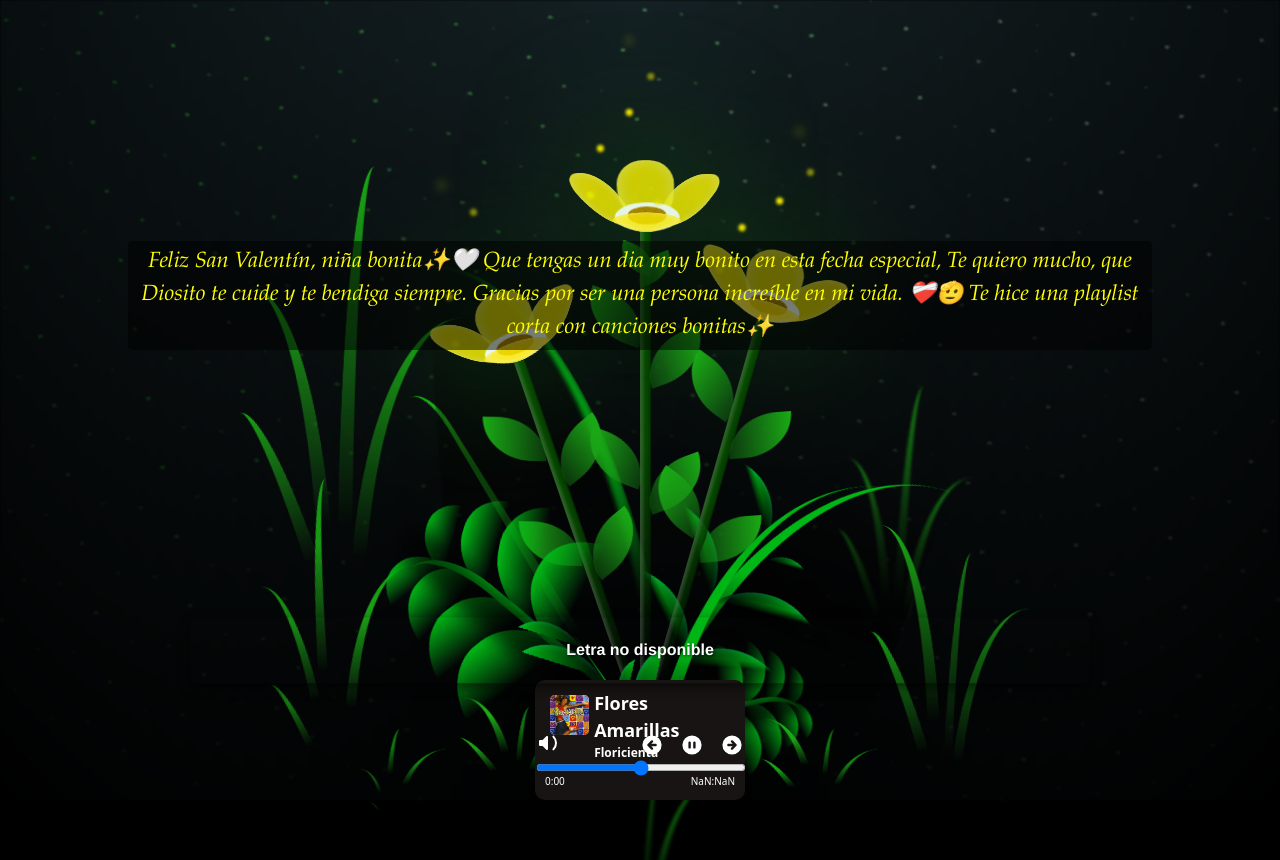
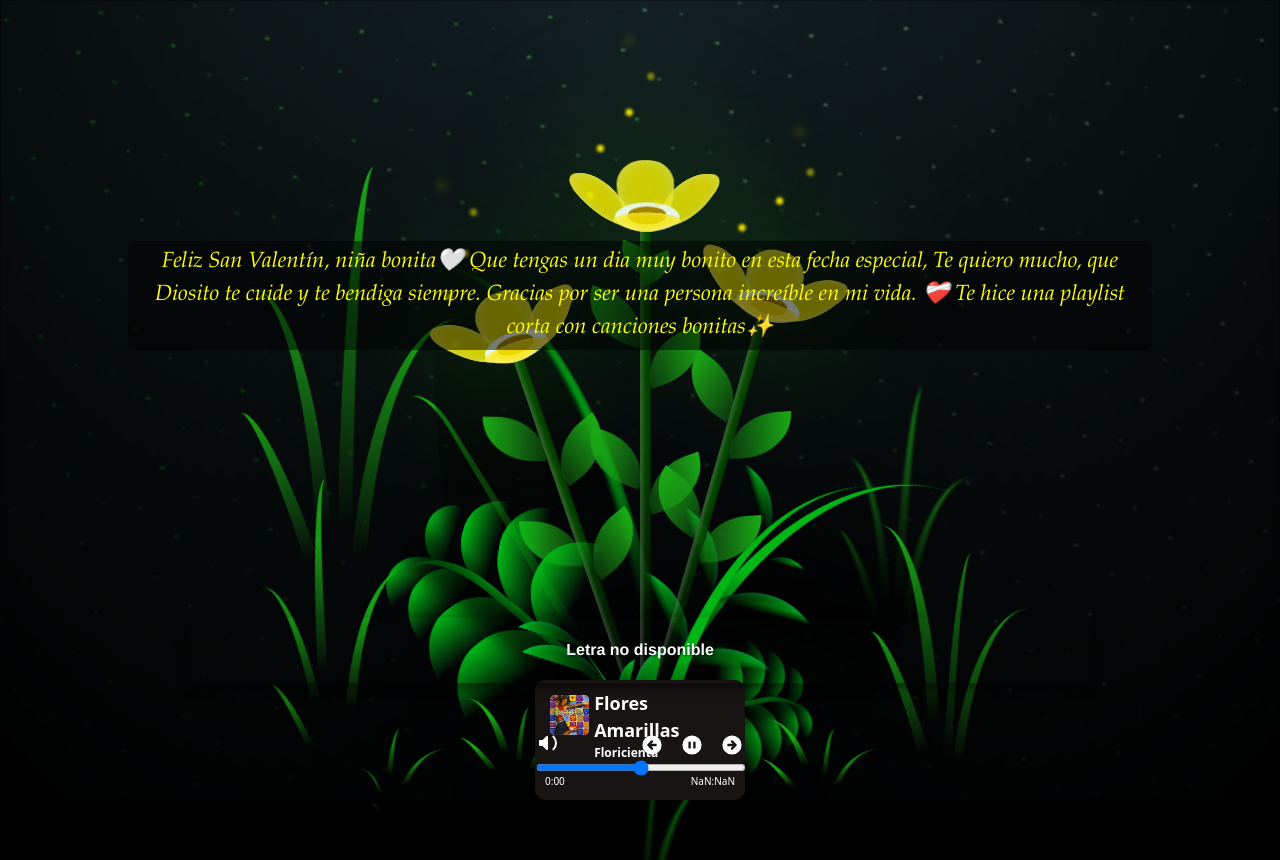
Before and after one commit to Qiwie84/Flowers-Valentine-Day, a plain HTML site: page FLORES.html in a window 1280 px wide. Shown: the top 860 px of the page. Drawn offline with nearby package versions, Linux system fonts and the light colour scheme; no server answers.

Commit message:
Uwqeqwpdate FLORES.html

```diff
--- a/FLORES.html
+++ b/FLORES.html
@@ -15,11 +15,11 @@
 
 
     <div class="night"></div>
-    <p class="flower-text">Feliz San Valentín, niña bonita✨🤍
+    <p class="flower-text">Feliz San Valentín, niña bonita🤍
         Que tengas un dia muy bonito en esta fecha especial,
         Te quiero mucho, que Diosito te cuide y te bendiga siempre.
         Gracias por ser una persona
-        increíble en mi vida. ❤️‍🩹🫡 Te hice una playlist corta con canciones bonitas✨</p>
+        increíble en mi vida. ❤️‍🩹 Te hice una playlist corta con canciones bonitas✨</p>
 
     <div class="flowers">
       <div class="flower flower--1">
```
